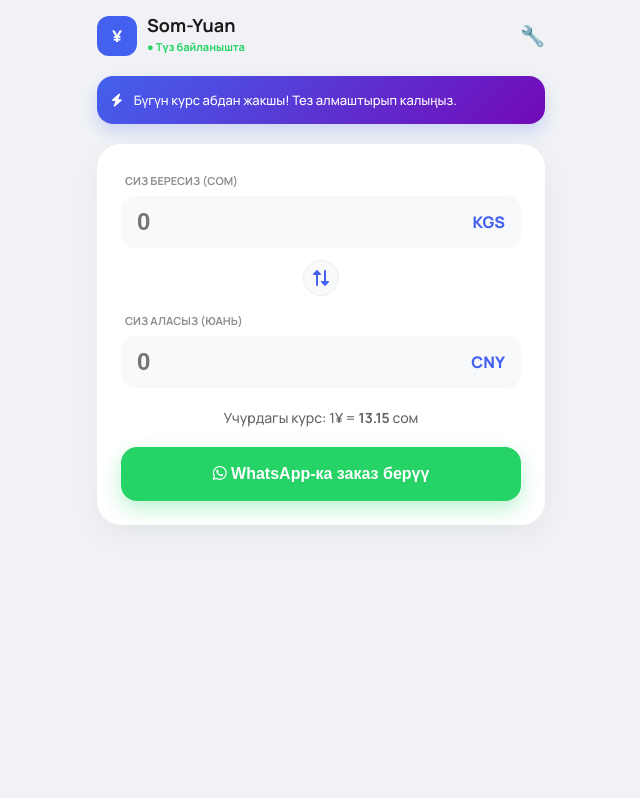
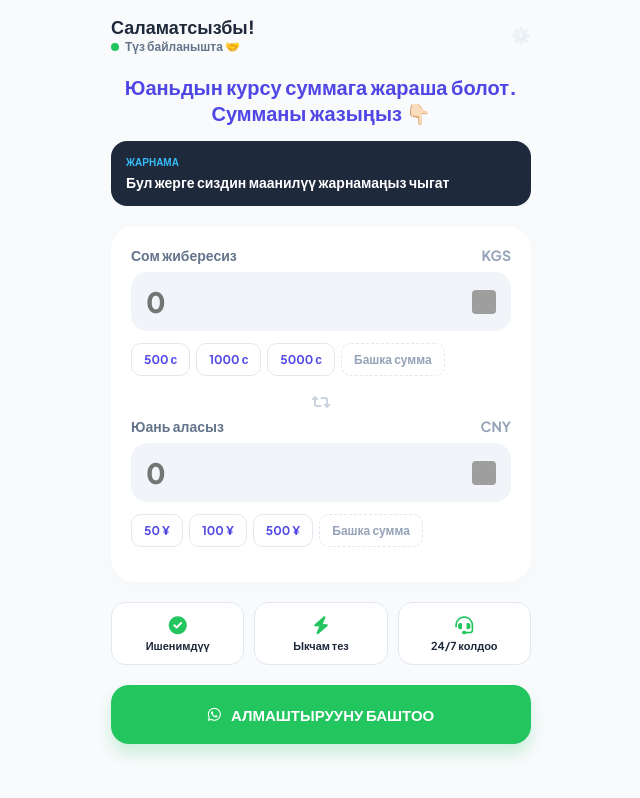
Before and after one commit to Temka07/p2p-tracker1, a plain HTML site: page index.html in a window 1280 px wide. Shown: the whole page, without its empty margins (319-959 px from the left). Drawn offline with Linux system fonts and the light colour scheme; grey boxes are pictures that could not be loaded.

Commit message:
Add files via upload

```diff
--- a/index.html
+++ b/index.html
@@ -3,72 +3,89 @@
 <head>
     <meta charset="UTF-8">
     <meta name="viewport" content="width=device-width, initial-scale=1.0, maximum-scale=1.0, user-scalable=no">
-    <title>Yuan Express Mobile</title>
+    <title>Бүгүнкү юаньдын курсун билиңиз</title>
+    <link href="https://fonts.googleapis.com/css2?family=Plus+Jakarta+Sans:wght@500;600;700;800&display=swap" rel="stylesheet">
+    <link rel="stylesheet" href="https://cdnjs.cloudflare.com/ajax/libs/font-awesome/6.0.0/css/all.min.css">
     <link rel="stylesheet" href="style.css">
-    <link href="https://fonts.googleapis.com/css2?family=Manrope:wght@500;700;800&display=swap" rel="stylesheet">
-    <link rel="stylesheet" href="https://cdnjs.cloudflare.com/ajax/libs/font-awesome/6.0.0/css/all.min.css">
 </head>
 <body>
 
-    <div class="app-screen">
-        <header class="top-nav">
-            <div class="brand">
-                <div class="logo-box">¥</div>
-                <div class="brand-text">
-                    <h2>Som-Yuan</h2>
-                    <span>● Түз байланышта</span>
-                </div>
+    <div class="app-container">
+        <header class="header-box">
+            <div class="welcome-text">
+                <h2>Саламатсызбы!</h2>
+                <p><span class="dot"></span>  Түз байланышта 🤝 </p>
             </div>
-            <button onclick="openAdmin()" class="admin-entry">🔧</button>
+            <div class="admin-icon" onclick="openAdmin()">⚙️</div>
         </header>
 
-        <div class="promo-card">
-            <i class="fas fa-bolt"></i>
-            <p id="promo-text">Бүгүн курс абдан жакшы! Тез алмаштырып калыңыз.</p>
+        <h1 class="main-title"> Юаньдын курсу суммага жараша болот. Сумманы жазыңыз 👇🏻 </h1>
+
+        <div class="promo-box">
+            <div class="promo-tag">ЖАРНАМА </div>
+            <p id="promo-display">Бул жерге сиздин текстиңиз жазылат</p>
         </div>
 
-        <main class="calc-box">
-            <div class="input-group">
-                <label>Сиз бересиз (СОМ)</label>
-                <div class="input-wrapper">
-                    <input type="number" id="som-input" placeholder="0" inputmode="decimal" oninput="calculate('som')">
-                    <span class="unit">KGS</span>
+        <div class="calc-card">
+            <div class="input-block">
+                <div class="label-row">
+                    <span>Сом жибересиз</span>
+                    <span class="code">KGS</span>
+                </div>
+                <div class="field">
+                    <input type="number" id="som-input" placeholder="0" oninput="calculate('som')">
+                    <img src="https://img.icons8.com/color/48/kyrgyzstan.png">
+                </div>
+                <div class="quick-btns">
+                    <button onclick="setQuick('som', 500)">500 с</button>
+                    <button onclick="setQuick('som', 1000)">1000 с</button>
+                    <button onclick="setQuick('som', 5000)">5000 с</button>
+                    <button onclick="resetField('som')" class="dashed">Башка сумма</button>
                 </div>
             </div>
 
-            <div class="swap-divider">
-                <div class="circle-icon"><i class="fas fa-exchange-alt fa-rotate-90"></i></div>
-            </div>
+            <div class="divider"><i class="fas fa-retweet"></i></div>
 
-            <div class="input-group">
-                <label>Сиз аласыз (ЮАНЬ)</label>
-                <div class="input-wrapper">
-                    <input type="number" id="yuan-input" placeholder="0" inputmode="decimal" oninput="calculate('yuan')">
-                    <span class="unit">CNY</span>
+            <div class="input-block">
+                <div class="label-row">
+                    <span>Юань аласыз</span>
+                    <span class="code">CNY</span>
+                </div>
+                <div class="field">
+                    <input type="number" id="yuan-input" placeholder="0" oninput="calculate('yuan')">
+                    <img src="https://img.icons8.com/color/48/china.png">
+                </div>
+                <div class="quick-btns">
+                    <button onclick="setQuick('yuan', 50)">50 ¥</button>
+                    <button onclick="setQuick('yuan', 100)">100 ¥</button>
+                    <button onclick="setQuick('yuan', 500)">500 ¥</button>
+                    <button onclick="resetField('yuan')" class="dashed">Башка сумма</button>
                 </div>
             </div>
 
-            <div class="rate-info">
-                <span>Учурдагы курс: 1¥ = <strong id="current-rate">13.15</strong> сом</span>
-            </div>
+            <div id="rate-badge" class="rate-status">Курс: <span id="current-rate">0</span></div>
+        </div>
 
-            <button onclick="sendOrder()" class="order-btn">
-                <i class="fab fa-whatsapp"></i> WhatsApp-ка заказ берүү
-            </button>
-        </main>
+        <div class="features-grid">
+            <div class="feature-item"><i class="fas fa-check-circle"></i><p>Ишенимдүү</p></div>
+            <div class="feature-item"><i class="fas fa-bolt"></i><p>Ыкчам тез</p></div>
+            <div class="feature-item"><i class="fas fa-headset"></i><p>24/7 колдоо</p></div>
+        </div>
 
-        <div id="admin-modal" class="bottom-sheet">
-            <div class="sheet-content">
-                <h3>Курстарды башкаруу</h3>
-                <input type="number" id="rate1" step="0.01" placeholder="До 100ю">
-                <input type="number" id="rate2" step="0.01" placeholder="100-3000ю">
-                <input type="number" id="rate3" step="0.01" placeholder="3000ю+">
-                <textarea id="admin-promo" placeholder="Реклама тексти"></textarea>
-                <div class="sheet-btns">
-                    <button onclick="saveSettings()" class="save-btn">Сактоо</button>
-                    <button onclick="closeAdmin()" class="close-btn">Жабуу</button>
-                </div>
-            </div>
+        <button onclick="sendOrder()" class="whatsapp-btn">
+            <i class="fab fa-whatsapp"></i> АЛМАШТЫРУУНУ БАШТОО
+        </button>
+    </div>
+
+    <div id="admin-modal" class="modal">
+        <div class="modal-content">
+            <h3>Жөндөөлөр</h3>
+            <input type="number" id="rate1" placeholder="Курс (<100¥)">
+            <input type="number" id="rate2" placeholder="Курс (100-3000¥)">
+            <input type="number" id="rate3" placeholder="Курс (>3000¥)">
+            <textarea id="admin-promo" placeholder="Жарнама тексти"></textarea>
+            <button onclick="saveSettings()" class="save-btn">Сактоо</button>
+            <button onclick="closeAdmin()">Жабуу</button>
         </div>
     </div>
 
--- a/script.js
+++ b/script.js
@@ -1,70 +1,69 @@
 let settings = JSON.parse(localStorage.getItem('yuan_app_data')) || {
-    t1: 13.3, t2: 13.15, t3: 13.05,
-    promo: "Бүгүн курс абдан жакшы! Тез алмаштырып калыңыз."
+    t1: 13.3, t2: 13.17, t3: 13.05,
+    promo: "Бул жерге сиздин маанилүү жарнамаңыз чыгат"
 };
 
 function refresh() {
-    document.getElementById('promo-text').innerText = settings.promo;
-    document.getElementById('current-rate').innerText = settings.t2;
+    document.getElementById('promo-display').innerText = settings.promo;
 }
 
 function calculate(type) {
-    const somInput = document.getElementById('som-input');
-    const yuanInput = document.getElementById('yuan-input');
+    const sIn = document.getElementById('som-input');
+    const yIn = document.getElementById('yuan-input');
+    const badge = document.getElementById('rate-badge');
+    const rateText = document.getElementById('current-rate');
+
+    let s = parseFloat(sIn.value), y = parseFloat(yIn.value);
+    if (!s && !y) { badge.style.display = "none"; return; }
+    badge.style.display = "block";
 
     if (type === 'som') {
-        let som = parseFloat(somInput.value);
-        if (!som) { yuanInput.value = ""; return; }
-        let rate = getRate(som / settings.t2);
-        yuanInput.value = (som / rate).toFixed(2);
-        document.getElementById('current-rate').innerText = rate;
+        let r = getRate(s / settings.t2);
+        yIn.value = (s / r).toFixed(2);
+        rateText.innerText = r;
     } else {
-        let yuan = parseFloat(yuanInput.value);
-        if (!yuan) { somInput.value = ""; return; }
-        let rate = getRate(yuan);
-        somInput.value = (yuan * rate).toFixed(2);
-        document.getElementById('current-rate').innerText = rate;
+        let r = getRate(y);
+        sIn.value = (y * r).toFixed(2);
+        rateText.innerText = r;
     }
 }
 
-function getRate(yuan) {
-    if (yuan < 100) return settings.t1;
-    if (yuan >= 100 && yuan < 3000) return settings.t2;
+function getRate(v) {
+    if (v < 100) return settings.t1;
+    if (v >= 100 && v < 3000) return settings.t2;
     return settings.t3;
 }
 
-function openAdmin() {
-    if (prompt("Код:") === "777") {
-        document.getElementById('admin-modal').style.display = "block";
-        document.getElementById('rate1').value = settings.t1;
-        document.getElementById('rate2').value = settings.t2;
-        document.getElementById('rate3').value = settings.t3;
-        document.getElementById('admin-promo').value = settings.promo;
-    }
+function setQuick(type, val) {
+    document.getElementById(type + '-input').value = val;
+    calculate(type);
 }
 
+function resetField(type) {
+    const input = document.getElementById(type + '-input');
+    input.value = ""; input.focus();
+    calculate(type);
+}
+
+function openAdmin() { if (prompt("Код:") === "777") document.getElementById('admin-modal').style.display = "flex"; }
 function closeAdmin() { document.getElementById('admin-modal').style.display = "none"; }
 
 function saveSettings() {
     settings = {
-        t1: parseFloat(document.getElementById('rate1').value),
-        t2: parseFloat(document.getElementById('rate2').value),
-        t3: parseFloat(document.getElementById('rate3').value),
-        promo: document.getElementById('admin-promo').value
+        t1: parseFloat(document.getElementById('rate1').value) || settings.t1,
+        t2: parseFloat(document.getElementById('rate2').value) || settings.t2,
+        t3: parseFloat(document.getElementById('rate3').value) || settings.t3,
+        promo: document.getElementById('admin-promo').value || settings.promo
     };
     localStorage.setItem('yuan_app_data', JSON.stringify(settings));
-    refresh();
-    closeAdmin();
+    refresh(); closeAdmin();
 }
 
 function sendOrder() {
-    const som = document.getElementById('som-input').value;
-    const yuan = document.getElementById('yuan-input').value;
-    const rate = document.getElementById('current-rate').innerText;
-    if (!som) return alert("Сумма жазыңыз!");
-
-    const text = `Салам! Заказ:\n🇰🇬 Сом: ${som}\n🇨🇳 Юань: ${yuan}\n📊 Курс: ${rate}`;
-    window.open(`https://wa.me/996998792579?text=${encodeURIComponent(text)}`);
+    const s = document.getElementById('som-input').value;
+    const y = document.getElementById('yuan-input').value;
+    if (!s) return alert("Сумманы жазыңыз!");
+    window.open(`https://wa.me/996998792579?text=${encodeURIComponent("Саламатсызбы!\nАлмаштыруу: "+s+" сом -> "+y+" юань")}`);
 }
 
 refresh();
--- a/style.css
+++ b/style.css
@@ -1,106 +1,44 @@
-:root {
-    --bg: #f0f2f5;
-    --primary: #4361ee;
-    --whatsapp: #25d366;
-    --text: #1a1a1b;
-}
+* { margin: 0; padding: 0; box-sizing: border-box; font-family: 'Plus Jakarta Sans', sans-serif; }
+body { background: #F8FAFC; color: #1E293B; padding: 15px; display: flex; justify-content: center; }
+.app-container { width: 100%; max-width: 420px; }
 
-* { margin: 0; padding: 0; box-sizing: border-box; -webkit-tap-highlight-color: transparent; }
+/* Header */
+.header-box { display: flex; justify-content: space-between; align-items: center; margin-bottom: 20px; }
+.welcome-text h2 { font-size: 18px; font-weight: 800; }
+.welcome-text p { font-size: 12px; color: #64748B; font-weight: 600; display: flex; align-items: center; }
+.dot { width: 8px; height: 8px; background: #22C55E; border-radius: 50%; margin-right: 6px; }
+.admin-icon { opacity: 0.1; cursor: pointer; }
 
-body {
-    font-family: 'Manrope', sans-serif;
-    background: var(--bg);
-    color: var(--text);
-    height: 100vh;
-    overflow: hidden;
-}
+/* Title & Promo */
+.main-title { font-size: 20px; font-weight: 800; margin-bottom: 15px; text-align: center; color: #4F46E5; }
+.promo-box { background: #1E293B; color: white; padding: 15px; border-radius: 16px; margin-bottom: 20px; }
+.promo-tag { font-size: 10px; font-weight: 800; color: #38BDF8; margin-bottom: 5px; }
+#promo-display { font-size: 14px; font-weight: 600; }
 
-.app-screen {
-    max-width: 480px;
-    margin: 0 auto;
-    height: 100%;
-    display: flex;
-    flex-direction: column;
-    padding: 16px;
-}
+/* Calc Card */
+.calc-card { background: #FFF; border-radius: 24px; padding: 20px; box-shadow: 0 4px 20px rgba(0,0,0,0.02); }
+.label-row { display: flex; justify-content: space-between; margin-bottom: 8px; font-size: 14px; font-weight: 700; color: #64748B; }
+.code { color: #94A3B8; }
+.field { background: #F1F5F9; border-radius: 16px; padding: 12px 15px; display: flex; align-items: center; margin-bottom: 12px; }
+.field input { flex: 1; border: none; background: none; outline: none; font-size: 28px; font-weight: 800; color: #1E293B; width: 100%; }
+.field img { width: 24px; height: 24px; border-radius: 4px; }
+.quick-btns { display: flex; gap: 6px; flex-wrap: wrap; margin-bottom: 15px; }
+.quick-btns button { background: #FFF; border: 1px solid #E2E8F0; padding: 8px 12px; border-radius: 10px; font-size: 12px; font-weight: 700; color: #4F46E5; }
+.quick-btns button.dashed { border-style: dashed; color: #94A3B8; }
+.divider { text-align: center; color: #CBD5E1; margin: 5px 0; }
 
-.top-nav {
-    display: flex;
-    justify-content: space-between;
-    align-items: center;
-    margin-bottom: 20px;
-}
+.rate-status { background: #EEF2FF; color: #4F46E5; padding: 10px; border-radius: 12px; text-align: center; font-weight: 800; font-size: 13px; display: none; margin-top: 10px; }
 
-.brand { display: flex; align-items: center; gap: 10px; }
-.logo-box {
-    width: 40px; height: 40px; background: var(--primary);
-    color: white; border-radius: 12px; display: flex;
-    align-items: center; justify-content: center; font-weight: 800;
-}
-.brand h2 { font-size: 18px; line-height: 1; }
-.brand span { font-size: 11px; color: var(--whatsapp); font-weight: 700; }
+/* Features */
+.features-grid { display: grid; grid-template-columns: repeat(3, 1fr); gap: 10px; margin: 20px 0; }
+.feature-item { background: #FFF; border: 1px solid #E2E8F0; padding: 12px 5px; border-radius: 14px; text-align: center; }
+.feature-item i { color: #22C55E; font-size: 18px; margin-bottom: 5px; }
+.feature-item p { font-size: 11px; font-weight: 700; }
 
-.promo-card {
-    background: linear-gradient(135deg, #4361ee, #7209b7);
-    padding: 15px; border-radius: 16px; color: white;
-    display: flex; align-items: center; gap: 12px;
-    font-size: 13px; margin-bottom: 20px; box-shadow: 0 8px 16px rgba(67, 97, 238, 0.2);
-}
+.whatsapp-btn { width: 100%; background: #22C55E; color: #FFF; border: none; padding: 20px; border-radius: 18px; font-size: 15px; font-weight: 800; display: flex; align-items: center; justify-content: center; gap: 10px; box-shadow: 0 10px 15px rgba(34,197,94,0.2); }
 
-.calc-box {
-    background: white; padding: 24px; border-radius: 24px;
-    box-shadow: 0 10px 30px rgba(0,0,0,0.05);
-}
-
-.input-group label {
-    font-size: 11px; font-weight: 700; color: #8e8e93;
-    text-transform: uppercase; margin-left: 4px;
-}
-
-.input-wrapper {
-    display: flex; align-items: center; background: #f8f9fa;
-    padding: 12px 16px; border-radius: 14px; margin-top: 6px;
-}
-
-input {
-    flex: 1; border: none; background: transparent;
-    font-size: 24px; font-weight: 800; outline: none; width: 100%;
-}
-
-.unit { font-weight: 800; color: var(--primary); }
-
-.swap-divider {
-    display: flex; align-items: center; justify-content: center; margin: 12px 0;
-}
-.circle-icon {
-    width: 36px; height: 36px; background: #f8f9fa;
-    border-radius: 50%; display: flex; align-items: center; justify-content: center;
-    color: var(--primary); border: 1px solid #eee;
-}
-
-.rate-info { text-align: center; margin: 20px 0; font-size: 14px; color: #666; }
-
-.order-btn {
-    width: 100%; background: var(--whatsapp); color: white;
-    border: none; padding: 18px; border-radius: 16px;
-    font-size: 16px; font-weight: 800; cursor: pointer;
-    box-shadow: 0 8px 20px rgba(37, 211, 102, 0.3);
-}
-
-/* Bottom Sheet */
-.bottom-sheet {
-    display: none; position: fixed; top: 0; left: 0;
-    width: 100%; height: 100%; background: rgba(0,0,0,0.5); z-index: 100;
-}
-.sheet-content {
-    position: absolute; bottom: 0; width: 100%; background: white;
-    padding: 24px; border-radius: 24px 24px 0 0; animation: slideUp 0.3s ease;
-}
-@keyframes slideUp { from { transform: translateY(100%); } to { transform: translateY(0); } }
-.sheet-content input, textarea {
-    width: 100%; padding: 12px; margin-top: 10px; border-radius: 10px;
-    border: 1px solid #ddd; font-family: inherit;
-}
-.save-btn { width: 100%; background: var(--primary); color: white; border: none; padding: 14px; border-radius: 12px; margin-top: 15px; font-weight: 700; }
-.close-btn { width: 100%; background: #eee; border: none; padding: 10px; border-radius: 12px; margin-top: 8px; color: red; }
-.admin-entry { background: none; border: none; color: #ccc; font-size: 20px; }
+/* Modal */
+.modal { display: none; position: fixed; inset: 0; background: rgba(0,0,0,0.5); align-items: center; justify-content: center; padding: 20px; }
+.modal-content { background: #FFF; padding: 25px; border-radius: 20px; width: 100%; }
+.modal-content input, textarea { width: 100%; padding: 12px; margin-bottom: 10px; border: 1px solid #E2E8F0; border-radius: 10px; }
+.save-btn { width: 100%; background: #4F46E5; color: #FFF; padding: 15px; border: none; border-radius: 10px; font-weight: 700; }
```
